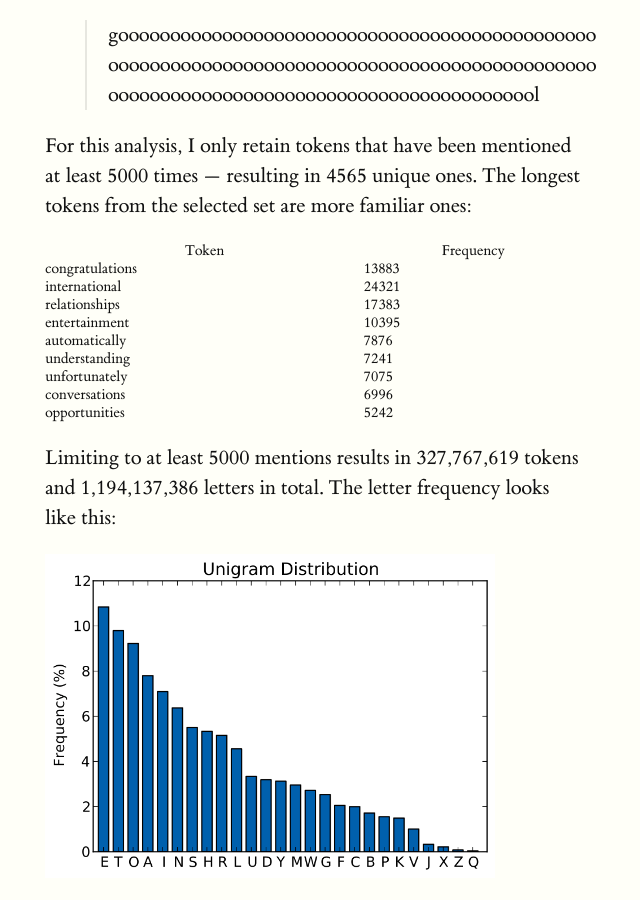
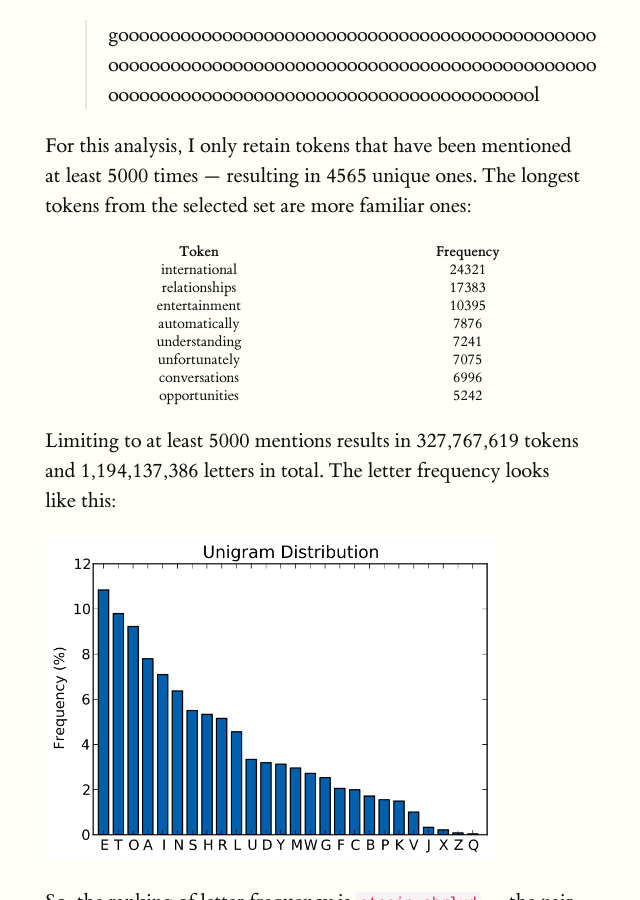
Before and after one commit to saeed-abdullah/saeed-abdullah.github.io, a Jekyll site: the page built from blog/_posts/2013-03-09-mayzner-twitter.markdown, in a window 1280 px wide and 900 px high, scrolled down 1516 px. Shown: the whole window, without its empty margins (253-893 px from the left). Built offline with Jekyll 4.4.1, drawn with Linux system fonts in a browser that asks for light colours.

Commit message:
Fixes table header and cell alignment
Table headers are bolded and cell content is center-aligned

```diff
--- a/blog/_posts/2013-03-09-mayzner-twitter.markdown
+++ b/blog/_posts/2013-03-09-mayzner-twitter.markdown
@@ -54,9 +54,9 @@ For this analysis, I only retain tokens that have been mentioned at least 5000 t
 --- resulting in 4565 unique ones. The longest tokens from the selected set are
 more familiar ones:
 
-| Token | Frequency |
-| ----- | -------- |
-|congratulations| 13883|
+
+| **Token** | **Frequency** |
+| :-----: | :--------: |
 |international| 24321|
 |relationships| 17383|
 |entertainment| 10395|
```
